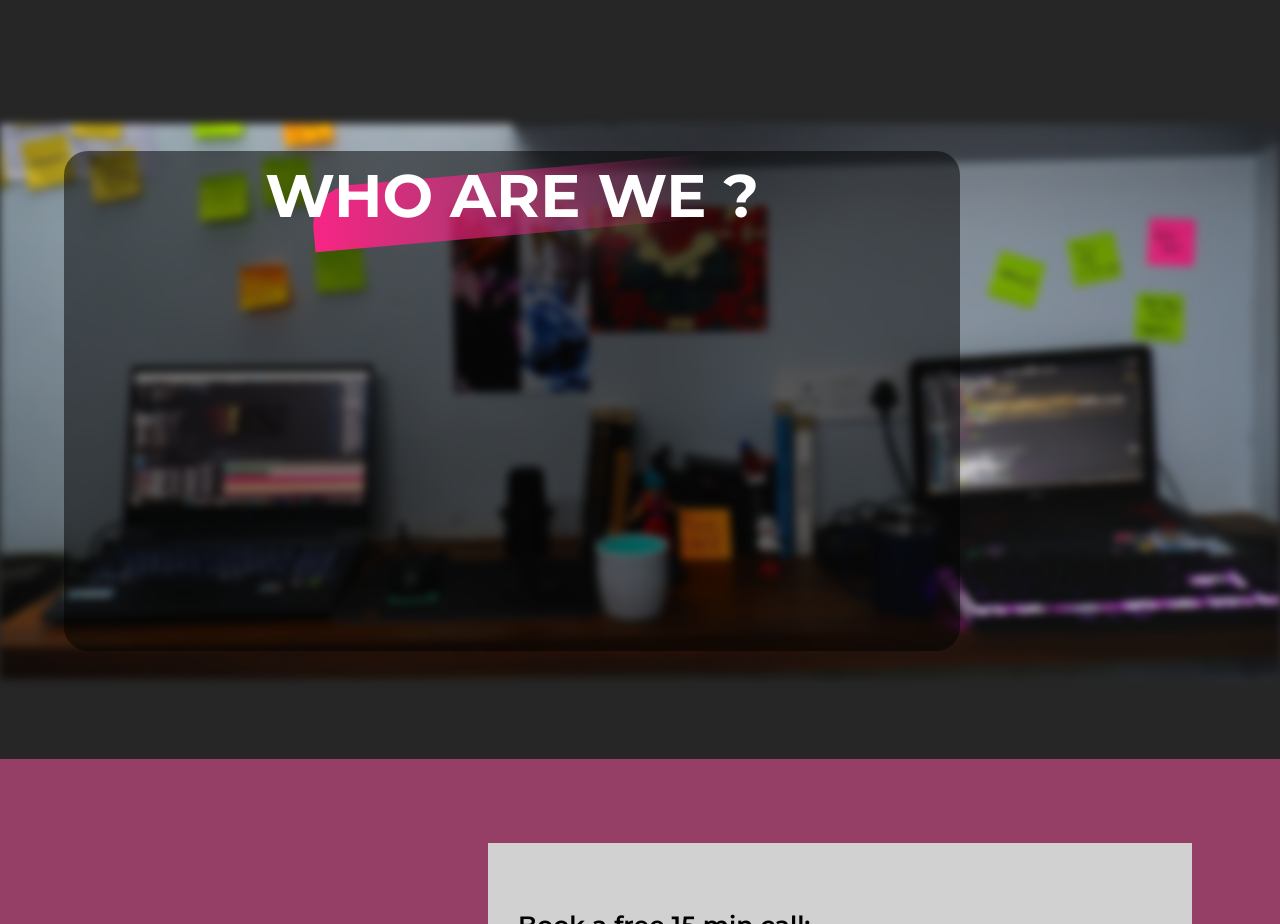
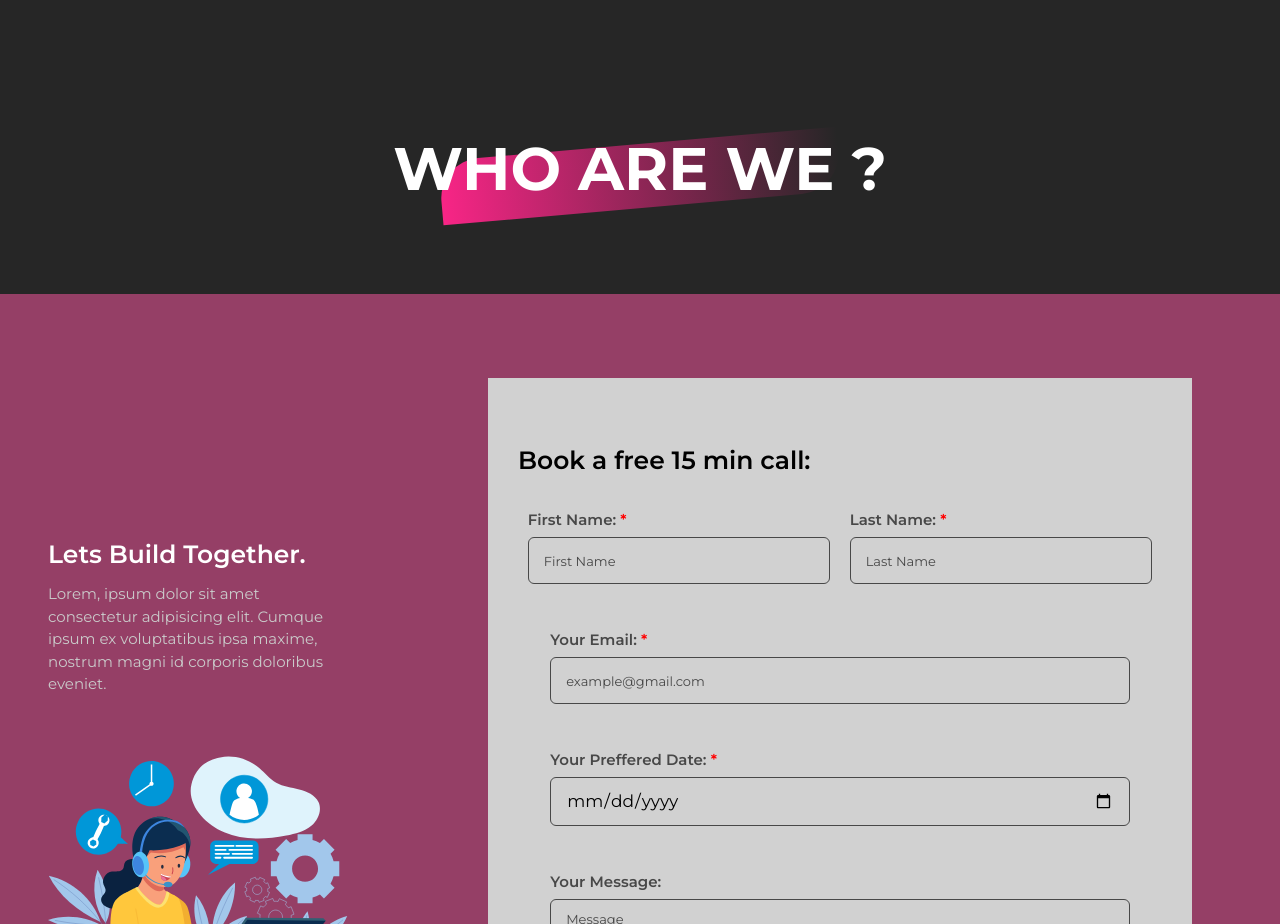
Before and after one commit to Four-Cape-Org/Four-Cape-Web-Frontend, a React (Vite) app: page /about in a window 1280 px wide. Shown: the part 1180-2104 px from the top of the page. Built offline with nearby package versions, Linux system fonts and the light colour scheme.

Commit message:
Minor Fixes on about page

```diff
--- a/src/Components/About/WhoAreWe.jsx
+++ b/src/Components/About/WhoAreWe.jsx
@@ -5,17 +5,12 @@ import SetupImg from '../../assets/img/about/setupImg.jpg'
 
 const WhoAreWe = () => {
   return (
-    <section className='relative w-screen mt-[8em] h-fit'>
-        <img src={SetupImg} className='w-full blur-sm' alt="" />
-
-        <div className='absolute top-[50%] translate-y-[-50%] bg-[#00000081] h-[90%] lg:w-[70%] md:w-[90%] lg:ml-[4em] left-[50%] translate-x-[-50%] lg:left-0 lg:translate-x-0  rounded-3xl'>
-            <div className='relative'>
-                <h2 className='text-[white] text-[60px] text-center font-bold'>WHO ARE WE ?</h2>
-                <div className='absolute top-5 rotate-[-5deg] left-[50%] translate-x-[-50%] z-[-1] w-[25em] h-[4em] rounded-tl-[40px] rounded-br-[40px] bg-gradient-to-r from-accent-color to-[transparent]'></div>
-            </div>
+    <section className='relative w-screen mt-[8em]'>
+        <div className='relative'>
+          <h2 className='text-[white] text-[60px] text-center font-bold'>WHO ARE WE ?</h2>
+          <div className='absolute top-5 rotate-[-5deg] left-[50%] translate-x-[-50%] z-[-1] w-[25em] h-[4em] rounded-tl-[40px] rounded-br-[40px] bg-gradient-to-r from-accent-color to-[transparent]'></div>
         </div>
-
-      </section>
+    </section>
   )
 }
 
```
Also changed, not shown: to-do.txt.
